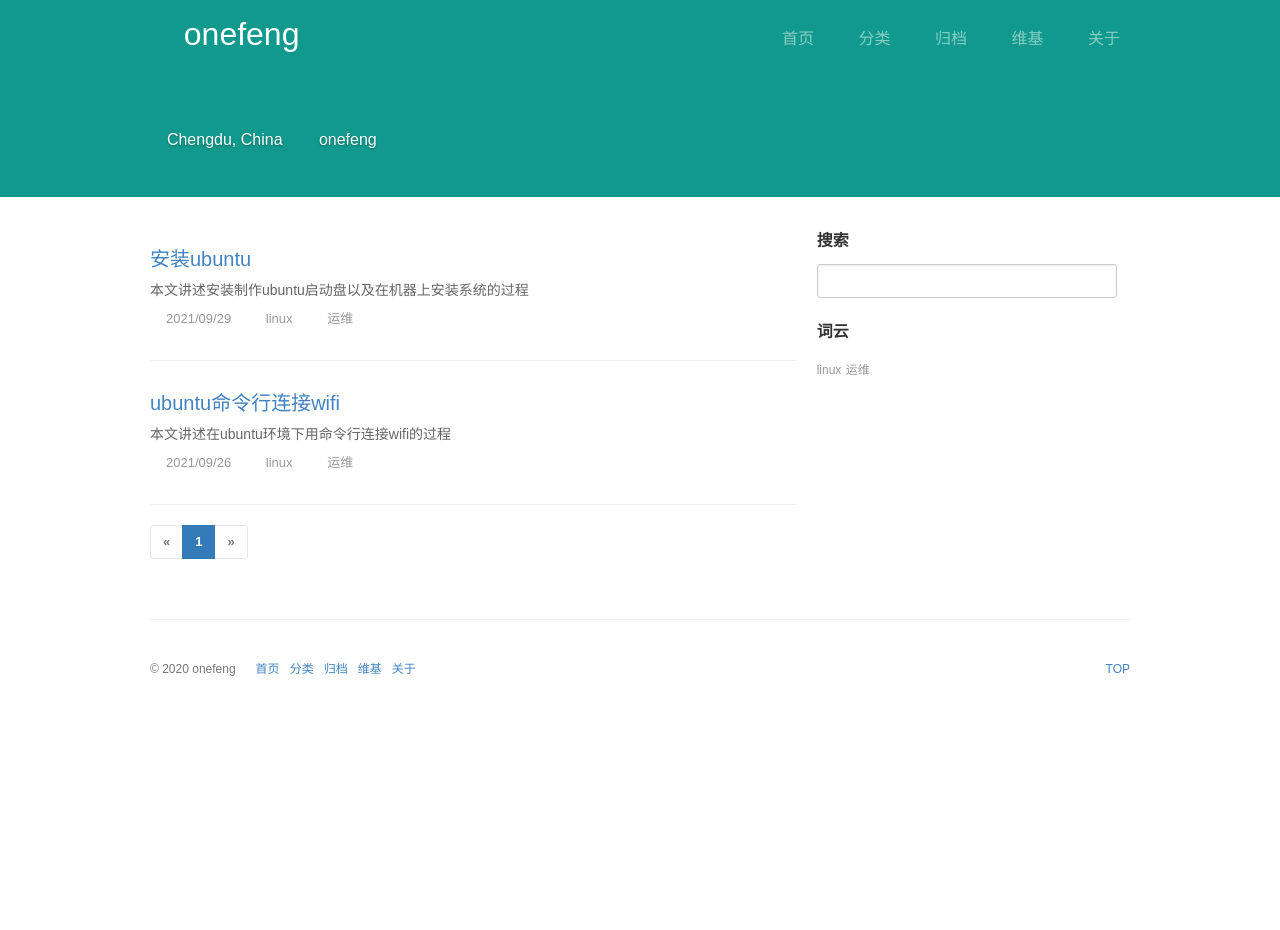
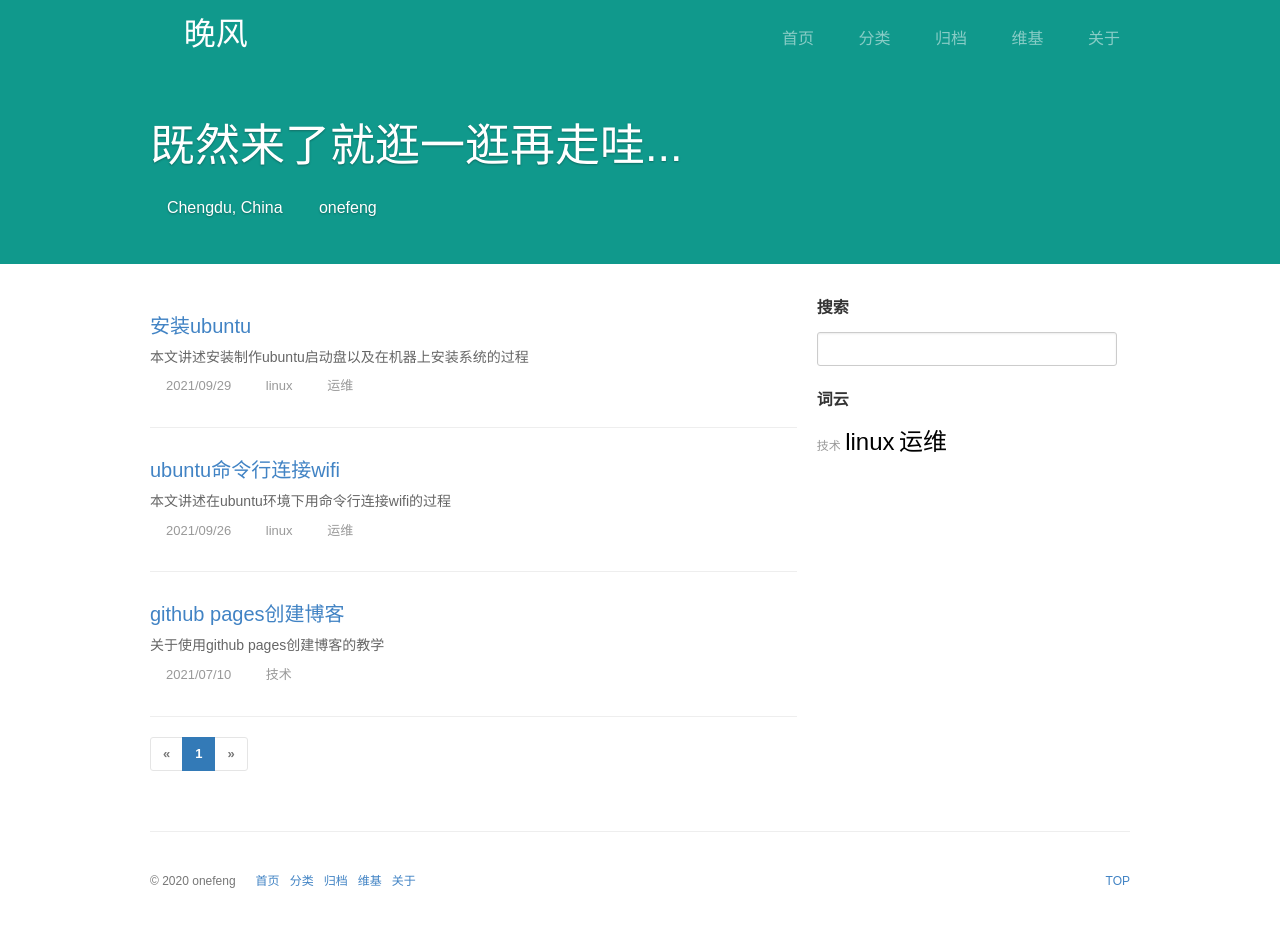
Before and after one commit to onefeng/onefeng.github.io, a Jekyll site: the page built from index.html, in a window 1280 px wide. Built offline with Jekyll 4.4.1, drawn with Linux system fonts in a browser that asks for light colours; some web fonts are replaced; the list of posts is cut into pages by our own code; before the commit the page ends 900 px from its top, so only the background shows below that.

Commit message:
修改文件

```diff
--- a/_config.yml
+++ b/_config.yml
@@ -1,17 +1,17 @@
 # ---------------- #
 #   Main Configs   #
 # ---------------- #
-baseurl:
 url: https://onefeng.github.io
 date_format: "ordinal"
-title: onefeng
-subtitle:
+title: 晚风
+subtitle: 既然来了就逛一逛再走哇...
 description: "晚风的个人博客"
 keywords: 程序员，onefeng
 timezone: Asia/Shanghai
 encoding: "utf-8"
 side_bar_repo_limit: 5
 repository: onefeng/onefeng.github.io
+
 # 对 css 和 js 资源的 cdn 加速配置
 cdn:
   jsdelivr:
--- /dev/null
+++ b/_posts/2021-07-10-jekyll.md
@@ -0,0 +1,42 @@
+---
+layout: post
+title: github pages创建博客
+category: 技术
+description: 博客部署教程
+keywords: jekyll
+---
+
+关于使用github pages创建博客的教学
+
+## 步骤
+
+### 创建账号
+
+首先在[github](https://github.com)官网上注册账号
+
+### 创建仓库
+
+创建账号登录之后
+
+Pages设置
+
+创建Secrets
+
+申请gitalk
+
+### 部署项目
+
+1. 将我的代码pull下来，
+2. 修改_config
+3. 并推送到master分支上
+
+
+### 写文章
+
+在_post下按规定的格式书写并完成推送
+_wiki下主要是知识点
+
+## 本地调试
+
+1. 在windows下
+2. linux下
```
